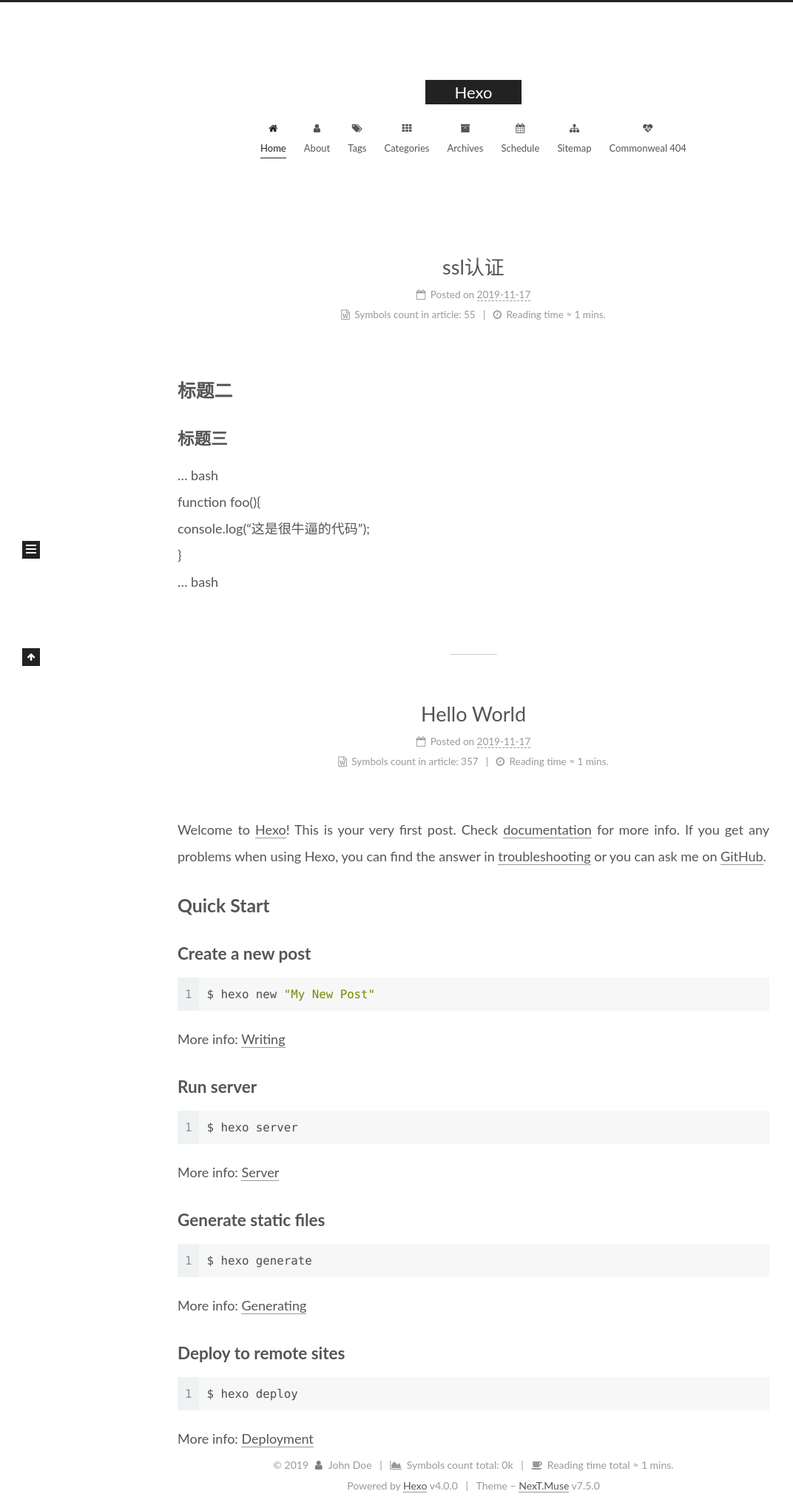
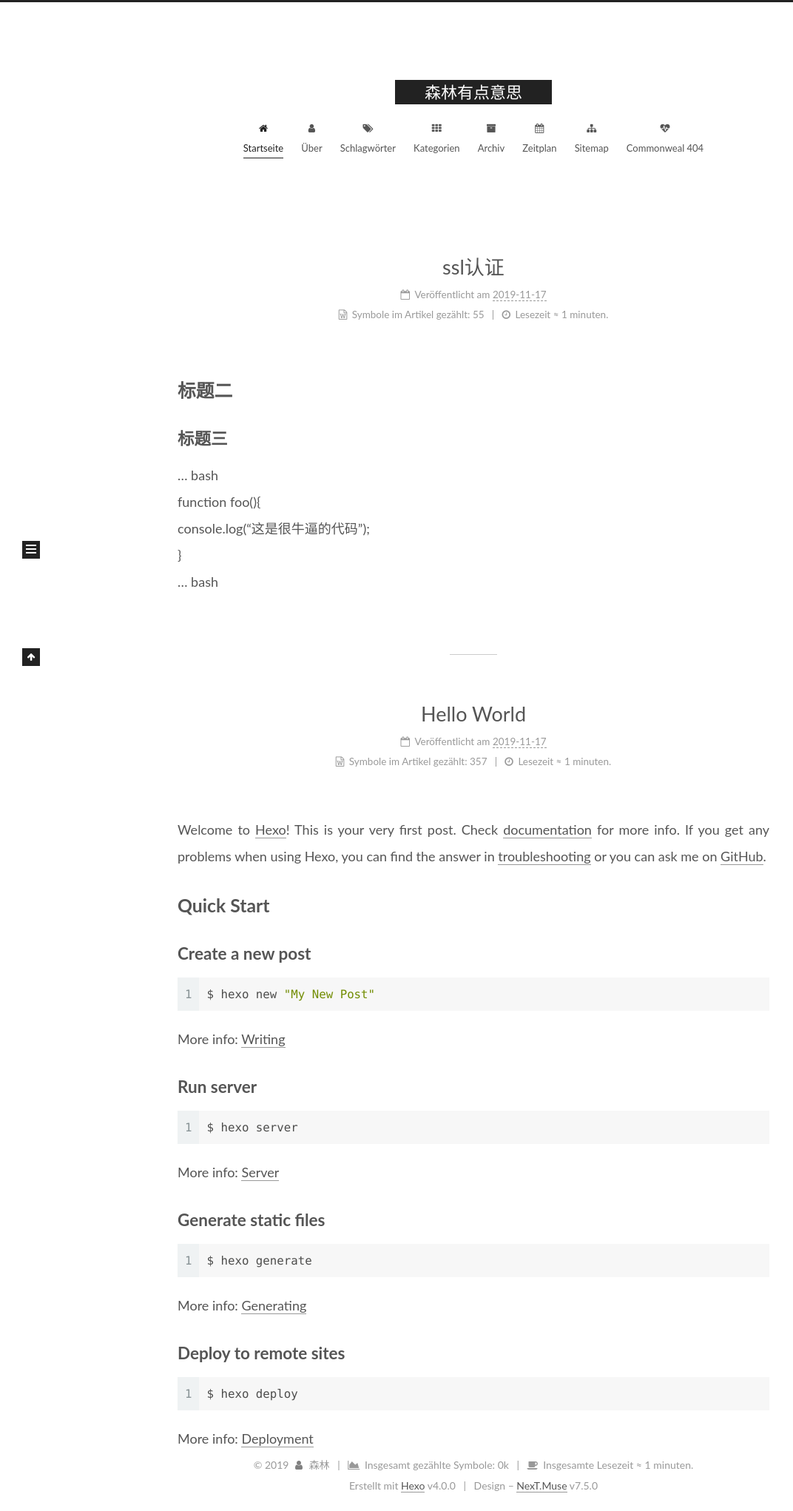
Before and after one commit to z14633/z14633.github.io, a plain HTML site: page index.html in a window 1280 px wide. Shown: the whole page at 74% size, without its empty margins (0-1072 px from the left). Drawn offline with nearby package versions, Linux system fonts and the light colour scheme; a script that the page names is missing.

Commit message:
Site updated: 2019-11-17 17:21:11

```diff
--- a/css/main.css
+++ b/css/main.css
@@ -1152,7 +1152,7 @@ pre .javascript .function {
 }
 .links-of-author a::before,
 .links-of-author span.exturl::before {
-  background: #21ffff;
+  background: #676a93;
   border-radius: 50%;
   content: ' ';
   display: inline-block;
--- a/index.html
+++ b/index.html
@@ -1,5 +1,5 @@
 <!DOCTYPE html>
-<html lang="en">
+<html lang="zh-Hans">
 <head>
   <meta charset="UTF-8">
 <meta name="viewport" content="width=device-width, initial-scale=1, maximum-scale=2">
@@ -9,7 +9,7 @@
   <link rel="icon" type="image/png" sizes="32x32" href="/images/favicon-32x32-next.png">
   <link rel="icon" type="image/png" sizes="16x16" href="/images/favicon-16x16-next.png">
   <link rel="mask-icon" href="/images/logo.svg" color="#222">
-  <link rel="alternate" href="/atom.xml" title="Hexo" type="application/atom+xml">
+  <link rel="alternate" href="/atom.xml" title="森林有点意思" type="application/atom+xml">
 
 <link rel="stylesheet" href="/css/main.css">
 
@@ -48,10 +48,10 @@
 </script>
 
   <meta property="og:type" content="website">
-<meta property="og:title" content="Hexo">
+<meta property="og:title" content="森林有点意思">
 <meta property="og:url" content="http:&#x2F;&#x2F;yoursite.com&#x2F;index.html">
-<meta property="og:site_name" content="Hexo">
-<meta property="og:locale" content="en">
+<meta property="og:site_name" content="森林有点意思">
+<meta property="og:locale" content="zh-Hans">
 <meta name="twitter:card" content="summary">
 
 <link rel="canonical" href="http://yoursite.com/">
@@ -68,7 +68,7 @@
   };
 </script>
 
-  <title>Hexo</title>
+  <title>森林有点意思</title>
 
 
 
@@ -112,14 +112,14 @@
     <div>
       <a href="/" class="brand" rel="start">
         <span class="logo-line-before"><i></i></span>
-        <span class="site-title">Hexo</span>
+        <span class="site-title">森林有点意思</span>
         <span class="logo-line-after"><i></i></span>
       </a>
     </div>
   </div>
 
   <div class="site-nav-toggle">
-    <div class="toggle" aria-label="Toggle navigation bar">
+    <div class="toggle" aria-label="Navigationsleiste an/ausschalten">
       <span class="toggle-line toggle-line-first"></span>
       <span class="toggle-line toggle-line-middle"></span>
       <span class="toggle-line toggle-line-last"></span>
@@ -133,32 +133,32 @@
   <ul id="menu" class="menu">
         <li class="menu-item menu-item-home">
 
-    <a href="/" rel="section"><i class="fa fa-fw fa-home"></i>Home</a>
+    <a href="/" rel="section"><i class="fa fa-fw fa-home"></i>Startseite</a>
 
   </li>
         <li class="menu-item menu-item-about">
 
-    <a href="/about/" rel="section"><i class="fa fa-fw fa-user"></i>About</a>
+    <a href="/about/" rel="section"><i class="fa fa-fw fa-user"></i>Über</a>
 
   </li>
         <li class="menu-item menu-item-tags">
 
-    <a href="/tags/" rel="section"><i class="fa fa-fw fa-tags"></i>Tags</a>
+    <a href="/tags/" rel="section"><i class="fa fa-fw fa-tags"></i>Schlagwörter</a>
 
   </li>
         <li class="menu-item menu-item-categories">
 
-    <a href="/categories/" rel="section"><i class="fa fa-fw fa-th"></i>Categories</a>
+    <a href="/categories/" rel="section"><i class="fa fa-fw fa-th"></i>Kategorien</a>
 
   </li>
         <li class="menu-item menu-item-archives">
 
-    <a href="/archives/" rel="section"><i class="fa fa-fw fa-archive"></i>Archives</a>
+    <a href="/archives/" rel="section"><i class="fa fa-fw fa-archive"></i>Archiv</a>
 
   </li>
         <li class="menu-item menu-item-schedule">
 
-    <a href="/schedule/" rel="section"><i class="fa fa-fw fa-calendar"></i>Schedule</a>
+    <a href="/schedule/" rel="section"><i class="fa fa-fw fa-calendar"></i>Zeitplan</a>
 
   </li>
         <li class="menu-item menu-item-sitemap">
@@ -196,17 +196,17 @@
 
 
 
-  <article itemscope itemtype="http://schema.org/Article" class="post-block home" lang="en">
+  <article itemscope itemtype="http://schema.org/Article" class="post-block home" lang="zh-Hans">
     <link itemprop="mainEntityOfPage" href="http://yoursite.com/2019/11/17/ssl%E8%AE%A4%E8%AF%81/">
 
     <span hidden itemprop="author" itemscope itemtype="http://schema.org/Person">
       <meta itemprop="image" content="/images/avatar.gif">
-      <meta itemprop="name" content="John Doe">
+      <meta itemprop="name" content="森林">
       <meta itemprop="description" content="">
     </span>
 
     <span hidden itemprop="publisher" itemscope itemtype="http://schema.org/Organization">
-      <meta itemprop="name" content="Hexo">
+      <meta itemprop="name" content="森林有点意思">
     </span>
       <header class="post-header">
         <h1 class="post-title" itemprop="name headline">
@@ -219,26 +219,26 @@
               <span class="post-meta-item-icon">
                 <i class="fa fa-calendar-o"></i>
               </span>
-              <span class="post-meta-item-text">Posted on</span>
+              <span class="post-meta-item-text">Veröffentlicht am</span>
 
 
-              <time title="Created: 2019-11-17 14:51:45 / Modified: 15:31:59" itemprop="dateCreated datePublished" datetime="2019-11-17T14:51:45+08:00">2019-11-17</time>
+              <time title="Erstellt: 2019-11-17 14:51:45 / Geändert am: 15:31:59" itemprop="dateCreated datePublished" datetime="2019-11-17T14:51:45+08:00">2019-11-17</time>
             </span>
 
           <br>
-            <span class="post-meta-item" title="Symbols count in article">
+            <span class="post-meta-item" title="Symbole im Artikel gezählt">
               <span class="post-meta-item-icon">
                 <i class="fa fa-file-word-o"></i>
               </span>
-                <span class="post-meta-item-text">Symbols count in article: </span>
+                <span class="post-meta-item-text">Symbole im Artikel gezählt: </span>
               <span>55</span>
             </span>
-            <span class="post-meta-item" title="Reading time">
+            <span class="post-meta-item" title="Lesezeit">
               <span class="post-meta-item-icon">
                 <i class="fa fa-clock-o"></i>
               </span>
-                <span class="post-meta-item-text">Reading time &asymp;</span>
-              <span>1 mins.</span>
+                <span class="post-meta-item-text">Lesezeit &asymp;</span>
+              <span>1 minuten.</span>
             </span>
 
         </div>
@@ -269,17 +269,17 @@
 
 
 
-  <article itemscope itemtype="http://schema.org/Article" class="post-block home" lang="en">
+  <article itemscope itemtype="http://schema.org/Article" class="post-block home" lang="zh-Hans">
     <link itemprop="mainEntityOfPage" href="http://yoursite.com/2019/11/17/hello-world/">
 
     <span hidden itemprop="author" itemscope itemtype="http://schema.org/Person">
       <meta itemprop="image" content="/images/avatar.gif">
-      <meta itemprop="name" content="John Doe">
+      <meta itemprop="name" content="森林">
       <meta itemprop="description" content="">
     </span>
 
     <span hidden itemprop="publisher" itemscope itemtype="http://schema.org/Organization">
-      <meta itemprop="name" content="Hexo">
+      <meta itemprop="name" content="森林有点意思">
     </span>
       <header class="post-header">
         <h1 class="post-title" itemprop="name headline">
@@ -292,25 +292,25 @@
               <span class="post-meta-item-icon">
                 <i class="fa fa-calendar-o"></i>
               </span>
-              <span class="post-meta-item-text">Posted on</span>
+              <span class="post-meta-item-text">Veröffentlicht am</span>
 
-              <time title="Created: 2019-11-17 11:20:41" itemprop="dateCreated datePublished" datetime="2019-11-17T11:20:41+08:00">2019-11-17</time>
+              <time title="Erstellt: 2019-11-17 11:20:41" itemprop="dateCreated datePublished" datetime="2019-11-17T11:20:41+08:00">2019-11-17</time>
             </span>
 
           <br>
-            <span class="post-meta-item" title="Symbols count in article">
+            <span class="post-meta-item" title="Symbole im Artikel gezählt">
               <span class="post-meta-item-icon">
                 <i class="fa fa-file-word-o"></i>
               </span>
-                <span class="post-meta-item-text">Symbols count in article: </span>
+                <span class="post-meta-item-text">Symbole im Artikel gezählt: </span>
               <span>357</span>
             </span>
-            <span class="post-meta-item" title="Reading time">
+            <span class="post-meta-item" title="Lesezeit">
               <span class="post-meta-item-icon">
                 <i class="fa fa-clock-o"></i>
               </span>
-                <span class="post-meta-item-text">Reading time &asymp;</span>
-              <span>1 mins.</span>
+                <span class="post-meta-item-text">Lesezeit &asymp;</span>
+              <span>1 minuten.</span>
             </span>
 
         </div>
@@ -373,10 +373,10 @@
 
       <ul class="sidebar-nav motion-element">
         <li class="sidebar-nav-toc">
-          Table of Contents
+          Inhaltsverzeichnis
         </li>
         <li class="sidebar-nav-overview">
-          Overview
+          Übersicht
         </li>
       </ul>
 
@@ -387,7 +387,7 @@
 
       <div class="site-overview-wrap sidebar-panel">
         <div class="site-author motion-element" itemprop="author" itemscope itemtype="http://schema.org/Person">
-  <p class="site-author-name" itemprop="name">John Doe</p>
+  <p class="site-author-name" itemprop="name">森林</p>
   <div class="site-description" itemprop="description"></div>
 </div>
 <div class="site-state-wrap motion-element">
@@ -396,7 +396,7 @@
           <a href="/archives/">
 
           <span class="site-state-item-count">2</span>
-          <span class="site-state-item-name">posts</span>
+          <span class="site-state-item-name">Artikel</span>
         </a>
       </div>
   </nav>
@@ -430,24 +430,24 @@
   <span class="with-love">
     <i class="fa fa-user"></i>
   </span>
-  <span class="author" itemprop="copyrightHolder">John Doe</span>
+  <span class="author" itemprop="copyrightHolder">森林</span>
     <span class="post-meta-divider">|</span>
     <span class="post-meta-item-icon">
       <i class="fa fa-area-chart"></i>
     </span>
-      <span class="post-meta-item-text">Symbols count total: </span>
-    <span title="Symbols count total">0k</span>
+      <span class="post-meta-item-text">Insgesamt gezählte Symbole: </span>
+    <span title="Insgesamt gezählte Symbole">0k</span>
     <span class="post-meta-divider">|</span>
     <span class="post-meta-item-icon">
       <i class="fa fa-coffee"></i>
     </span>
-      <span class="post-meta-item-text">Reading time total &asymp;</span>
-    <span title="Reading time total">1 mins.</span>
+      <span class="post-meta-item-text">Insgesamte Lesezeit &asymp;</span>
+    <span title="Insgesamte Lesezeit">1 minuten.</span>
 </div>
-  <div class="powered-by">Powered by <a href="https://hexo.io/" class="theme-link" rel="noopener" target="_blank">Hexo</a> v4.0.0
+  <div class="powered-by">Erstellt mit  <a href="https://hexo.io/" class="theme-link" rel="noopener" target="_blank">Hexo</a> v4.0.0
   </div>
   <span class="post-meta-divider">|</span>
-  <div class="theme-info">Theme – <a href="https://muse.theme-next.org/" class="theme-link" rel="noopener" target="_blank">NexT.Muse</a> v7.5.0
+  <div class="theme-info">Design – <a href="https://muse.theme-next.org/" class="theme-link" rel="noopener" target="_blank">NexT.Muse</a> v7.5.0
   </div>
 
 
```
Also changed, not shown: 2019/11/17/hello-world/index.html (+34 -34 lines), 2019/11/17/ssl认证/index.html (+34 -34 lines), archives/2019/11/index.html (+26 -26 lines), archives/2019/index.html (+26 -26 lines), archives/index.html (+26 -26 lines).
